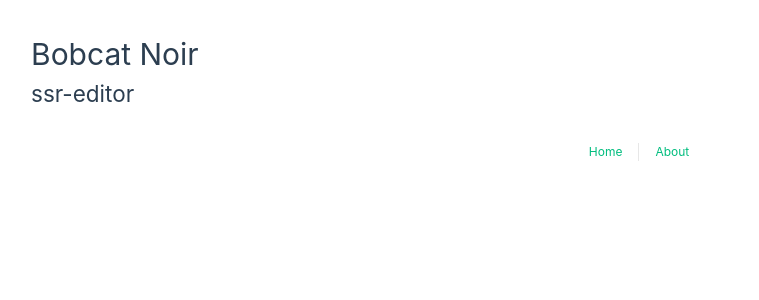
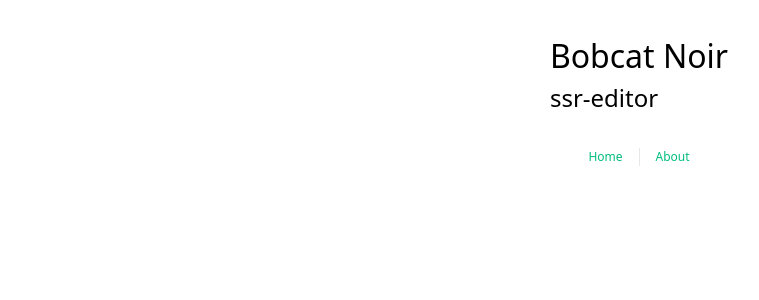
Before and after one commit to lisarosengren/ssr-editor-vue, a Vue app: page /1/1 in a window 1280 px wide. Shown: the top 300 px of the page, without its empty margins (1-760 px from the left). Built offline with nearby package versions, Linux system fonts and the light colour scheme; no server answers.

Commit message:
Added som error handling in the functions and in the component UpdateDoc

```diff
--- a/src/assets/base.css
+++ b/src/assets/base.css
@@ -59,28 +59,13 @@
 }
 
 body {
-  min-height: 100vh;
-  color: var(--color-text);
-  background: var(--color-background);
-  transition:
-    color 0.5s,
-    background-color 0.5s;
-  line-height: 1.6;
-  font-family:
-    Inter,
-    -apple-system,
-    BlinkMacSystemFont,
-    'Segoe UI',
-    Roboto,
-    Oxygen,
-    Ubuntu,
-    Cantarell,
-    'Fira Sans',
-    'Droid Sans',
-    'Helvetica Neue',
-    sans-serif;
-  font-size: 15px;
-  text-rendering: optimizeLegibility;
-  -webkit-font-smoothing: antialiased;
-  -moz-osx-font-smoothing: grayscale;
+    min-height: 100vh;
+    line-height: 1.4;
+    font-family: "Noto Sans", sans-serif;
+    font-optical-sizing: auto;
+    font-weight: normal;
+    font-style: normal;
+    display: flex;
+    flex-direction: column;
+    height: 100%;
 }
--- a/src/assets/main.css
+++ b/src/assets/main.css
@@ -13,6 +13,25 @@ a,
   color: hsla(160, 100%, 37%, 1);
   transition: 0.4s;
   padding: 3px;
+}
+
+input,
+textarea {
+    margin-bottom: 1.4rem;
+    font-size: 1rem;
+    padding: 1.4rem;
+}
+
+.update-doc {
+    display: flex;
+    flex-direction: column;
+}
+
+label,
+input,
+textarea {
+  display: block;
+  width: 100%;
 }
 
 @media (hover: hover) {
--- a/src/components/DocList.vue
+++ b/src/components/DocList.vue
@@ -9,7 +9,6 @@
       };
     },
     async mounted() {
-        console.log("Component mounted");
       this.allDocs = await getAll();
     },
     methods: {
--- a/src/components/UpdateDoc.vue
+++ b/src/components/UpdateDoc.vue
@@ -1,29 +1,50 @@
 <script>
   import { updateDoc, getOne } from '@/models/docs';
-import { useRoute } from 'vue-router';
+  import { useRoute } from 'vue-router';
 
   export default {
     data() {
       return {
-        docToUpdate: {}
+        docToUpdate: {
+          _id: null,
+          title: null,
+          content: null
+        },
+        err: false,
+        update: false
       };
     },
     async mounted() {
       const route = useRoute();
       const id = route.params.id;
-      this.docToUpdate = await getOne(id);
+
+      try {
+        const document = await getOne(id);
+        this.docToUpdate._id = document._id;
+        this.docToUpdate.title = document.title;
+        this.docToUpdate.content = document.content;
+
+       } catch (e) {
+        console.error(e);
+        this.$router.push('/fail')
+      }
     },
     methods: {
       async onSubmit() {
         try {
-          const res = await updateDoc(this.docToUpdate);
-          console.log(res);
-        } catch (e) {
-          console.error(e);
-        }
+          await updateDoc(this.docToUpdate);
+          this.err = false;
+          this.update = true;
+          setTimeout(() => {
+            this.update = false;
+          }, 5000);
+          } catch (e) {
+            console.error(e)
+            this.err = true;
+          }
+          }
       }
-    }
-  };
+    };
 
 </script>
 
@@ -40,11 +61,37 @@ import { useRoute } from 'vue-router';
     <label for="content">Innehåll</label>
     <textarea v-model="docToUpdate.content"></textarea>
 
-    <input type="submit" name="doit" value="Create">
+    <input type="submit" name="doit" value="Uppdatera">
 
   </form>
+
+  <div v-if="update">
+    <div id="hide" class="updated">
+      <p>Uppdaterat!</p>
+    </div>
+  </div>
+
+  <div v-if="err">
+    <div id="hide" class="err">
+      <p>Något har gått fel...</p>
+    </div>
+  </div>
+
+
 </template>
 
 <style scoped>
 
+.updated {
+  background-color: rgb(53, 217, 53);
+  padding: 0.5rem;
+  text-align: center;
+}
+
+.err {
+  background-color: rgb(235, 120, 120);
+  padding: 0.5rem;
+  text-align: center;
+}
+
 </style>
--- a/src/models/docs.js
+++ b/src/models/docs.js
@@ -14,7 +14,7 @@ export async function getAll() {
 /**
  * Updates a document
  * @param {object} docToUpdate Object with the properties _id, title and content
- * @returns {object} Returns JSON with id, if succesful
+ * @returns {object} Returns the API response
  */
 export async function updateDoc(docToUpdate) {
 
@@ -25,6 +25,10 @@ export async function updateDoc(docToUpdate) {
         },
         method: 'PUT'
     });
+    if (!response.ok) {
+        console.log(response);
+        throw new Error("Database error");
+    }
 
     return response;
 }
@@ -32,11 +36,15 @@ export async function updateDoc(docToUpdate) {
 /**
  * Gets an entry from the database
  * @param {string} id the id of the database entry
- * @returns the API response, the id, the title and the content
+ * @returns {object} response - the original response from fetch, result - the document data
  */
 export async function getOne(id) {
     const response = await fetch(`${baseURL}/${id}`);
     const result = await response.json();
+    if (!response.ok) {
+        console.log(result);
+        throw new Error("Database error");
+    }
 
     return result;
 }
--- a/src/router/index.js
+++ b/src/router/index.js
@@ -1,5 +1,4 @@
 import { createRouter, createWebHistory } from 'vue-router'
-import HomeView from '../views/HomeView.vue'
 import DocList from '@/components/DocList.vue'
 
 const router = createRouter({
@@ -9,6 +8,7 @@ const router = createRouter({
       path: '/',
       name: 'Listan',
       component: DocList,
+      // This one loads even if it's not visited. Use for important pages that needs fast loading.
     },
     // {
     //   path: '/',
@@ -21,7 +21,12 @@ const router = createRouter({
       // route level code-splitting
       // this generates a separate chunk (About.[hash].js) for this route
       // which is lazy-loaded when the route is visited.
-      component: () => import('../components/UpdateDoc.vue'),
+      component: () => import('../views/DocView.vue'),
+    },
+    {
+      path: '/fail',
+      name: 'Fail',
+      component: () => import('../views/FailView.vue'),
     },
   ],
 })
--- /dev/null
+++ b/src/views/DocView.vue
@@ -0,0 +1,19 @@
+<script>
+import UpdateDoc from '@/components/UpdateDoc.vue';
+
+export default {
+  components: {
+    UpdateDoc
+  }
+};
+</script>
+
+<template>
+  <div class="update-doc">
+    <UpdateDoc></UpdateDoc>
+  </div>
+</template>
+
+<style>
+
+</style>
--- /dev/null
+++ b/src/views/FailView.vue
@@ -0,0 +1,10 @@
+<template>
+<h1>Åh nej!</h1>
+<h2>Nånting har gått åt pipan...</h2>
+
+
+</template>
+
+<style>
+
+</style>
```
